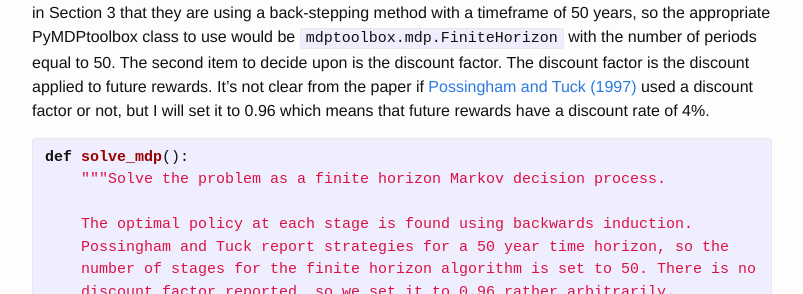
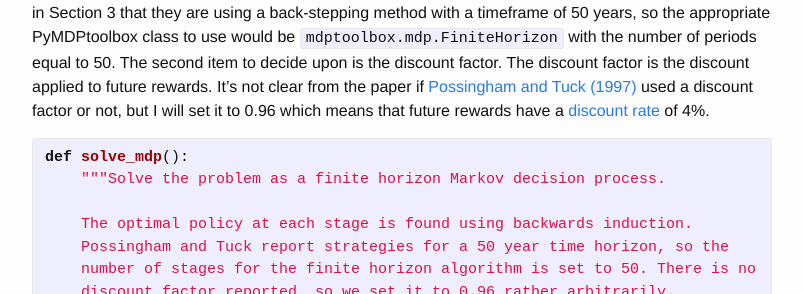
Before and after one commit to sawcordwell/sawcordwell.github.io, a Jekyll site: the page built from _posts/2015-01-10-possingham1997-1.md, in a window 1280 px wide and 900 px high, scrolled down 11507 px. Shown: the part 182-476 px from the top of the window, without its empty margins (238-1041 px from the left). Built offline with Jekyll 4.4.1, drawn with Linux system fonts in a browser that asks for light colours; part of the change alters nothing that is shown.

```diff
--- a/_posts/2015-01-10-possingham1997-1.md
+++ b/_posts/2015-01-10-possingham1997-1.md
@@ -3,7 +3,7 @@ layout: post
 title: Optimal fire management of a threatened species, part 1
 subtitle: Python MDP Toolbox worked example
 date: 2015-01-10 23:34:00 +13:00
-last-modified: 2015-01-10 14:28:00 +13:00
+last-modified: 2015-01-12 13:05:00 +13:00
 categories: mdp conservation
 tags: [MDP, Python, Markovian, decision theory, toolbox, tutorial, forest, conservation, fire]
 ---
@@ -516,7 +516,7 @@ The minimum amount of work that you have to do is choose which algorithm you wan
 In this case Possingham and Tuck mention in Section 3 that they are using a back-stepping method with a timeframe of 50 years, so the appropriate PyMDPtoolbox class to use would be `mdptoolbox.mdp.FiniteHorizon` with the number of periods equal to 50.
 The second item to decide upon is the discount factor.
 The discount factor is the discount applied to future rewards.
-It's not clear from the paper if [Possingham and Tuck (1997)][poss-tuck-97] used a discount factor or not, but I will set it to 0.96 which means that future rewards have a discount rate of 4%.
+It's not clear from the paper if [Possingham and Tuck (1997)][poss-tuck-97] used a discount factor or not, but I will set it to 0.96 which means that future rewards have a [discount rate](https://en.wikipedia.org/wiki/Intertemporal_choice) of 4%.
 
 {% highlight python %}
 def solve_mdp():
```
